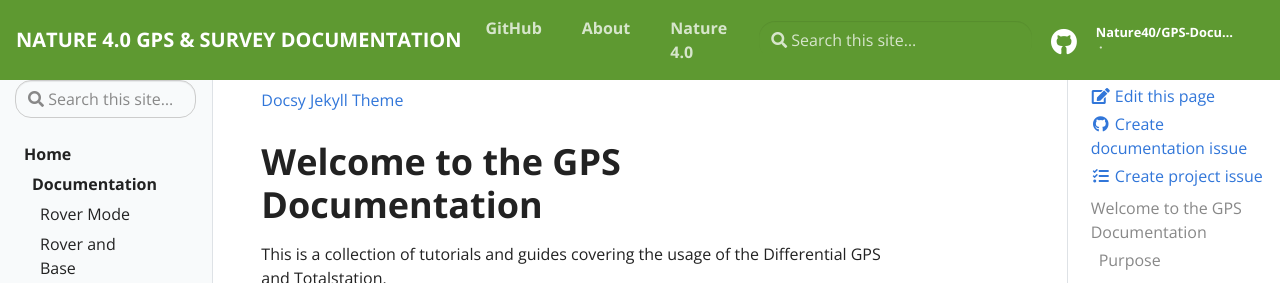
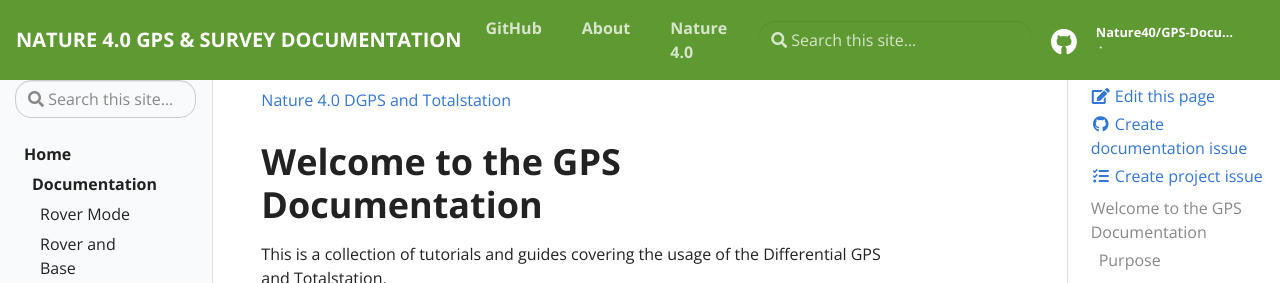
Before and after one commit to Nature40/GNSSTotalstationForHighAccuracyForestMonitoring, a Jekyll site: the page built from pages/index.md, in a window 1280 px wide and 900 px high. Shown: the top 283 px of the window. Built offline with Jekyll 4.4.1, drawn with Linux system fonts in a browser that asks for light colours; part of the change alters nothing that is shown.

```diff
--- a/_config.yml
+++ b/_config.yml
@@ -18,9 +18,9 @@ title: Nature 4.0 GPS & Survey Documentation
 email: marvin.ludwig@geo.uni-marburg.de
 author: Marvin Ludwig
 description: > # this means to ignore newlines until "baseurl:"
-  Write an awesome description for your new site here. You can edit this
-  line in _config.yml. It will appear in your document head meta (for
-  Google search results) and in your feed.xml site description.
+  Tutorials to set up the Differtial GPS and Totalstation.
+  Remarks and Explanations about measurements with the devices
+  for the Nature 4.0 field survey 2020.
 
 # DO NOT CHANGE THE LINE OF THIS FILE without editing .circleci/circle_urls.sh
 baseurl: "/GPS-Documentation" # the subpath of your site, e.g. /blog
--- a/pages/index.md
+++ b/pages/index.md
@@ -1,6 +1,6 @@
 ---
 layout: page
-title: Docsy Jekyll Theme
+title: Nature 4.0 DGPS and Totalstation
 permalink: /
 ---
 
```
